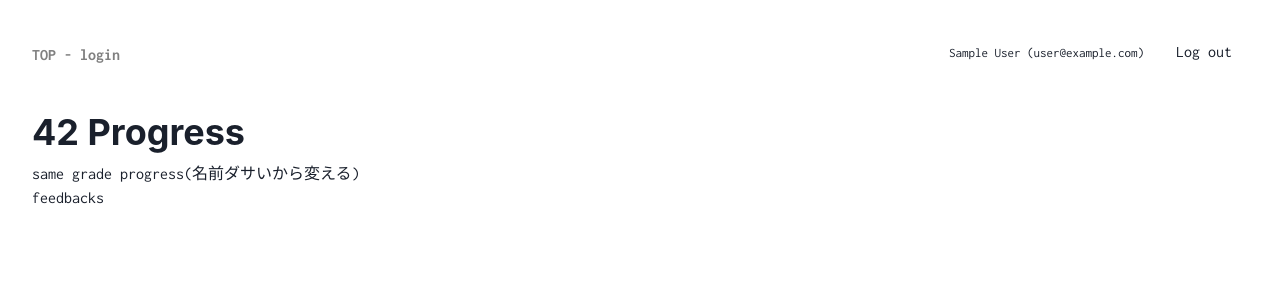
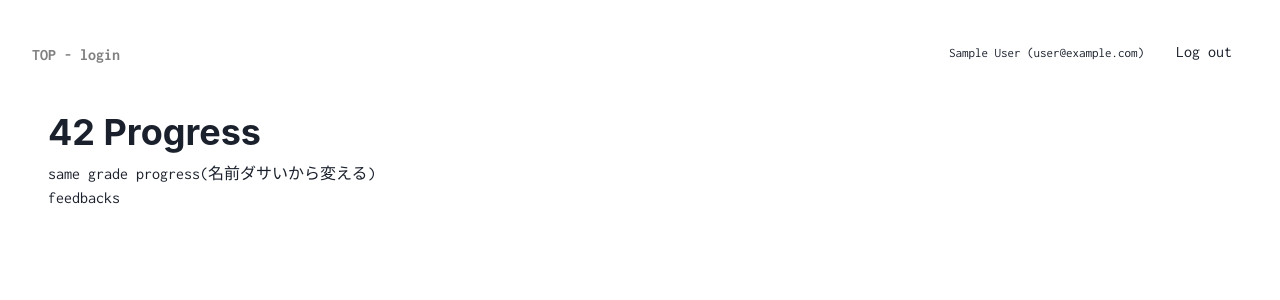
Before and after one commit to yshima42/42feedback-migration, a Next.js app: page / in a window 1280 px wide. Shown: the top 300 px of the page. Built offline with nearby package versions, Linux system fonts and the light colour scheme; no server answers; sample sign-in values are in the browser's storage.

Commit message:
feat: コンテンツ全体の幅を設定

```diff
--- a/src/components/Layout.tsx
+++ b/src/components/Layout.tsx
@@ -1,3 +1,4 @@
+import { Container } from "@chakra-ui/react";
 import React, { ReactNode } from "react";
 import Header from "./Header";
 
@@ -8,7 +9,9 @@ type Props = {
 export const Layout: React.FC<Props> = (props) => (
   <div>
     <Header />
-    <div className="layout">{props.children}</div>
+    <Container maxW="container.xl">
+      <div className="layout">{props.children}</div>
+    </Container>
     <style jsx global>{`
       html {
         box-sizing: border-box;
```
